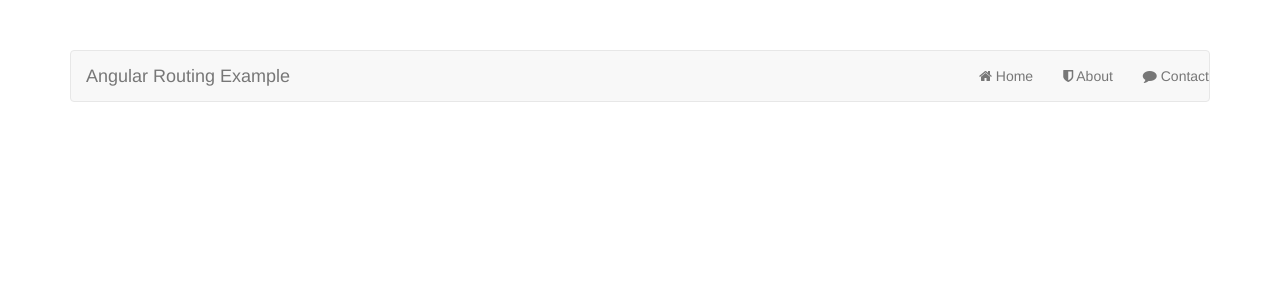
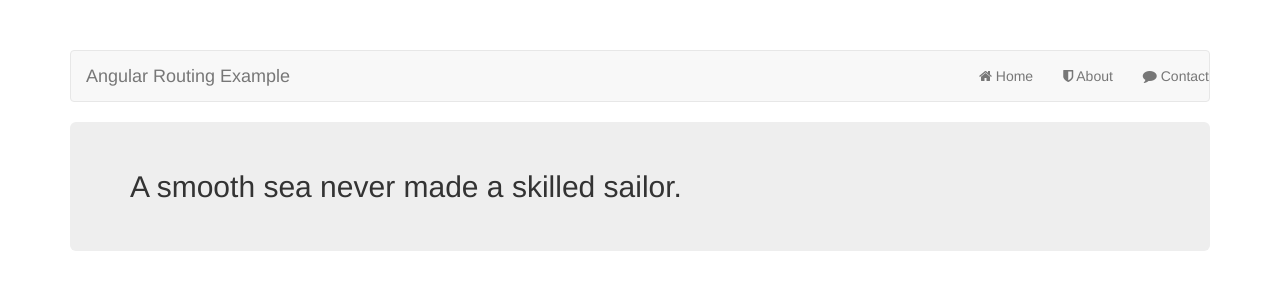
Before and after one commit to nonameable/angular-l, a website: page routing/public/views/index.html in a window 1280 px wide. Drawn offline with nearby package versions, Linux system fonts and the light colour scheme; some packages are replaced by stand-ins of ours.

Commit message:
changed views

```diff
--- a/routing/public/views/index.html
+++ b/routing/public/views/index.html
@@ -23,7 +23,6 @@
 	<script src="js/app.js"></script>
 </head>
 <body class="container" ng-app="routerApp" ng-controller="mainController as main">
-    {{ main.bigMessage }}
 	<!-- HEADER AND NAVBAR -->
 	<header>
 		<nav class="navbar navbar-default">
@@ -39,6 +38,10 @@
 		</nav>
 	</header>
 
+    <h2 class="jumbotron">
+    {{main.message}}
+    </h2>
+
 	<!-- MAIN CONTENT AND INJECTED VIEWS -->
 	<main>
 		<!-- angular templating will go here -->
```
